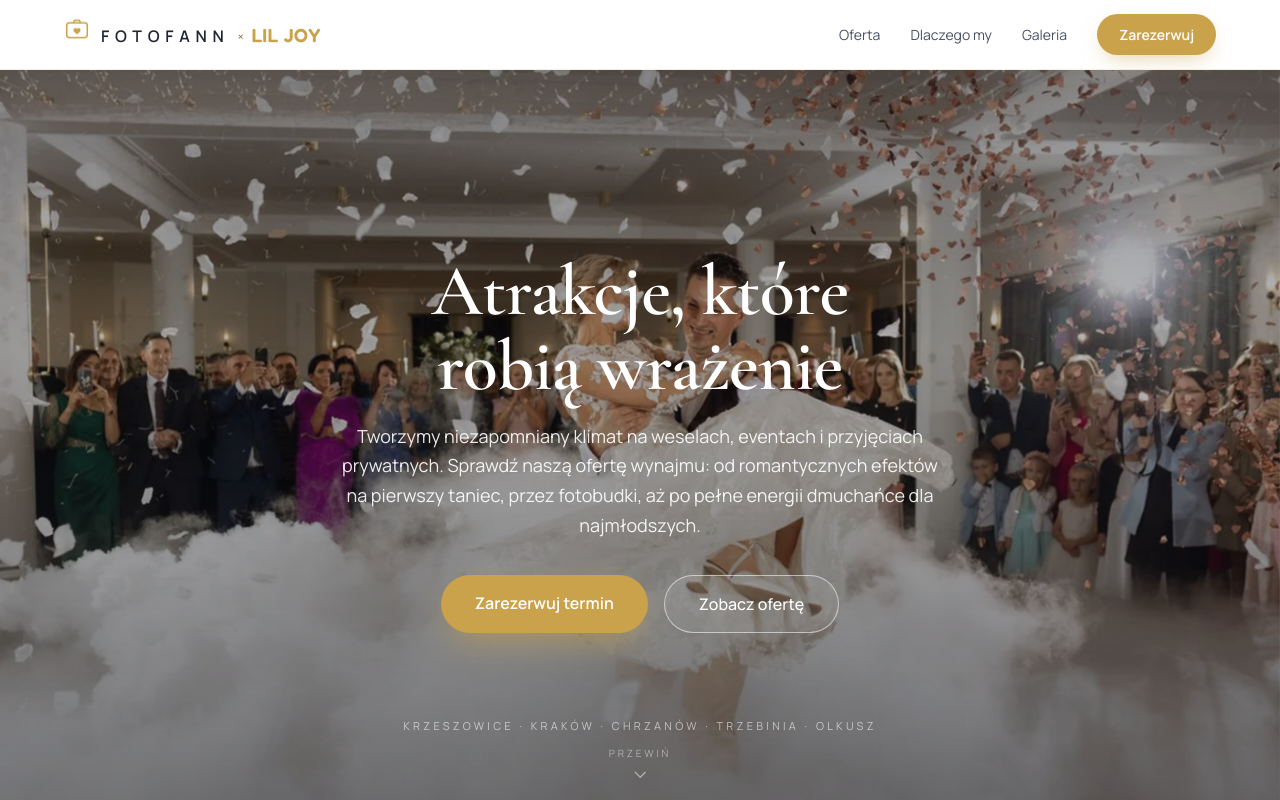
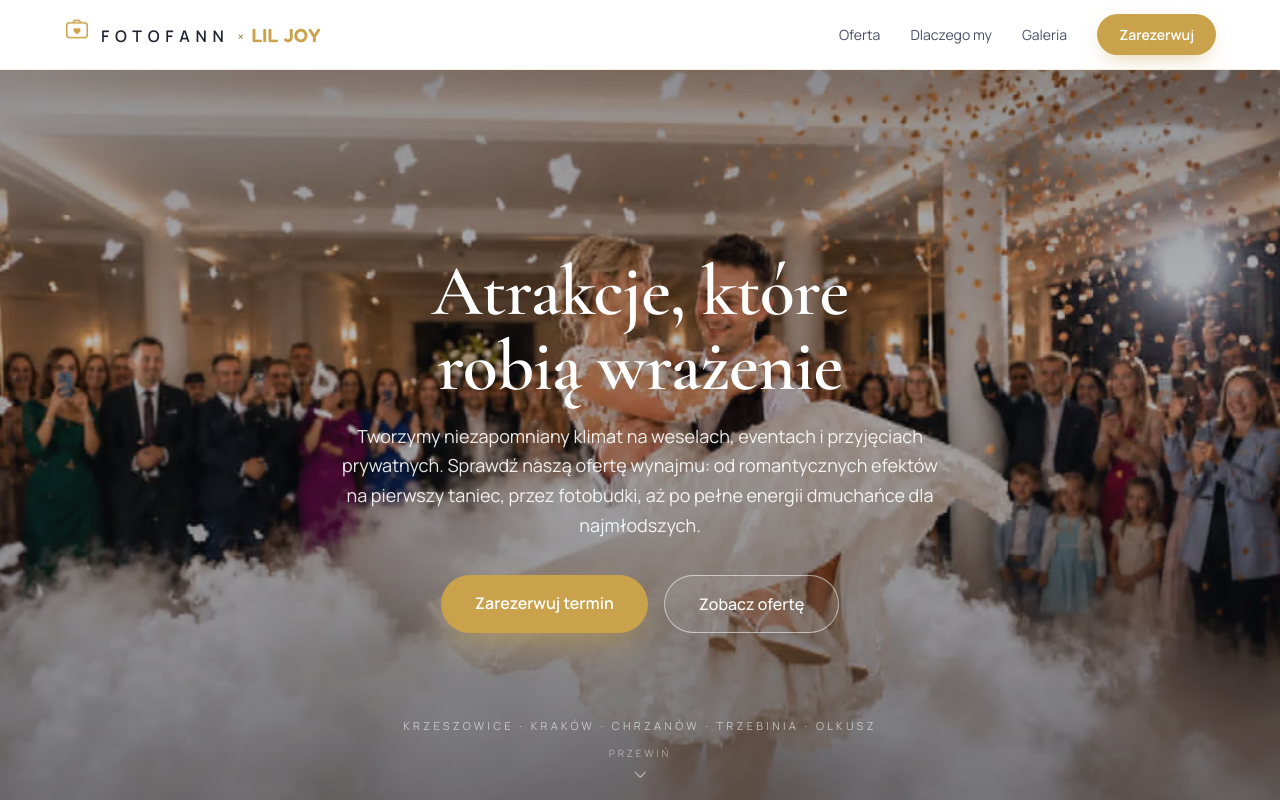
Before and after one commit to kubo550/fotofann, a React (Vite) app: page / in a window 1280 px wide. Shown: the top 800 px of the page. Built offline with nearby package versions, Linux system fonts and the light colour scheme; no server answers.

Commit message:
change hero image

```diff
--- a/src/App.tsx
+++ b/src/App.tsx
@@ -402,10 +402,10 @@ function App() {
         <header id="top" className="hero" aria-labelledby="hero-title">
           <img
             src="/img/hero-dance-smoke.webp"
-            alt="Nowożeńcy w pierwszym tańcu otoczeni ciężkim dymem i konfetti"
+            alt="Nowożeńcy w pierwszym tańcu w ciężkim dymie, otoczeni gośćmi i konfetti"
             className="hero__bg"
-            width={1400}
-            height={962}
+            width={1500}
+            height={998}
             fetchPriority="high"
           />
           <div className="hero__overlay" />
```
Also changed, not shown: public/img/hero-dance-smoke.webp.
